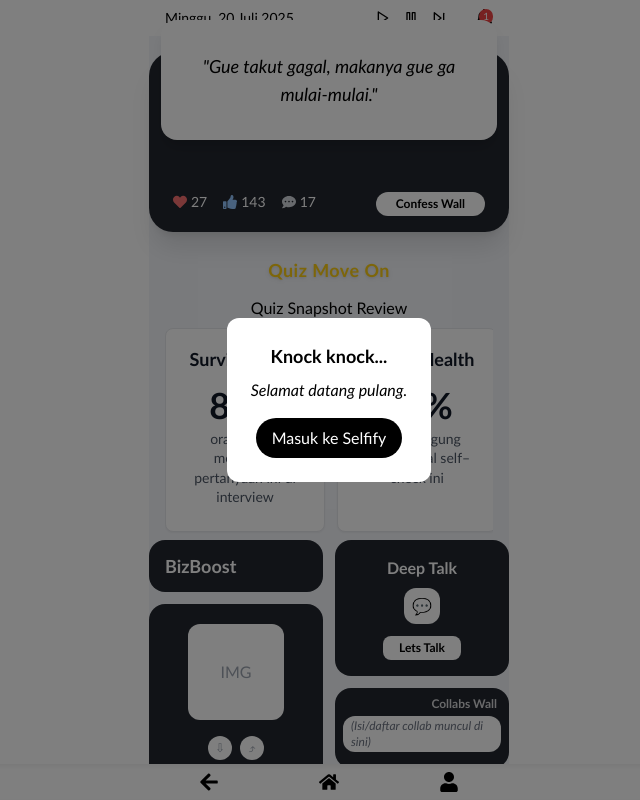
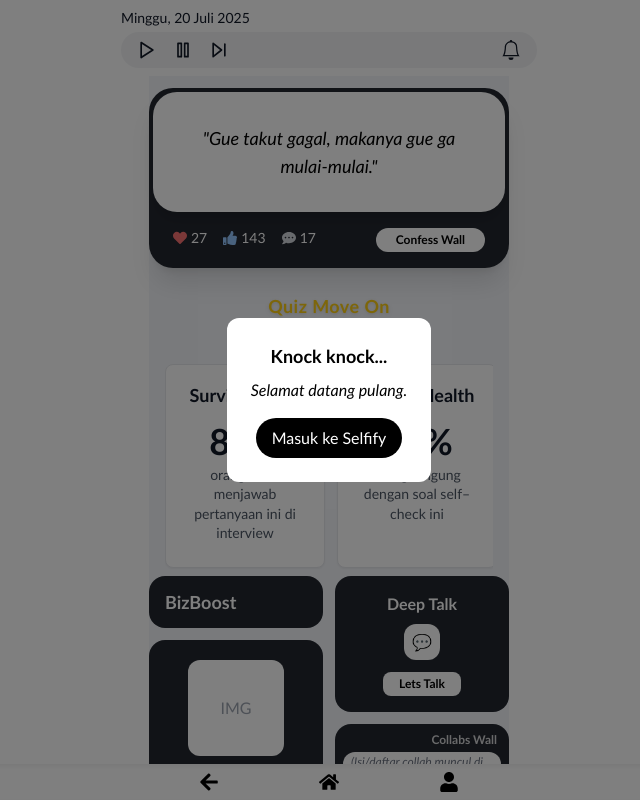
Before and after one commit to deeeeeel/selfify-clean, a Next.js app: page / in a window 1280 px wide. Shown: the top 800 px of the page, without its empty margins (311-951 px from the left). Built offline with nearby package versions, Linux system fonts and the light colour scheme.

Commit message:
fix(confesswall, audioheader): adjust ConfessWall card positioning & update AudioHeader design

```diff
--- a/components/AudioHeader.tsx
+++ b/components/AudioHeader.tsx
@@ -1,6 +1,6 @@
 'use client';
-import { FaBell } from "react-icons/fa";
-import { FiPlay, FiPause, FiSkipForward } from "react-icons/fi";
+import { FiPlay, FiPause, FiSkipForward } from 'react-icons/fi';
+import { BsBell } from 'react-icons/bs';
 
 const getFormattedDate = () => {
   return new Date().toLocaleDateString('id-ID', {
@@ -15,18 +15,19 @@
   const date = getFormattedDate();
 
   return (
-    <div className="flex items-center justify-between max-w-[360px] mx-auto px-4 py-2">
-      <div className="text-sm font-['Trebuchet_MS'] text-black">{date}</div>
-      <div className="flex items-center gap-3 text-black">
-        <FiPlay />
-        <FiPause />
-        <FiSkipForward />
-        <div className="relative ml-4">
-          <FaBell className="text-lg" />
-          <span className="absolute top-0 right-0 bg-red-500 text-white text-[10px] rounded-full px-1">
-            1
-          </span>
+    <div className="max-w-md mx-auto px-4 py-2">
+      {/* Tanggal */}
+      <div className="text-sm text-gray-900 mb-1">{date}</div>
+      {/* Kontainer audio controls */}
+      <div className="bg-gray-100 rounded-full flex items-center justify-between px-4 py-2">
+        {/* Controls kiri */}
+        <div className="flex items-center space-x-4 text-gray-900">
+          <FiPlay className="w-5 h-5" />
+          <FiPause className="w-5 h-5" />
+          <FiSkipForward className="w-5 h-5" />
         </div>
+        {/* Icon notifikasi kanan */}
+        <BsBell className="w-5 h-5 text-gray-900" />
       </div>
     </div>
   );
--- a/components/ConfessWall.tsx
+++ b/components/ConfessWall.tsx
@@ -24,9 +24,9 @@
   return (
     <div className="relative max-w-[360px] mx-auto mb-6">
       {/* Background charcoal */}
-      <div className="bg-[#23272F] rounded-3xl shadow-xl pt-8 pb-16 px-0 relative min-h-[180px] overflow-visible">
+      <div className="bg-[#23272F] rounded-3xl shadow-xl pt-8 pb-16 px-0 relative min-h-[180px] overflow-visible -mt-1">
         {/* Card putih */}
-        <div className="absolute left-3 right-3 -top-8 z-20 bg-white rounded-2xl shadow-lg px-6 py-8 text-center">
+        <div className="absolute left-1 right-1 top-1 z-0 bg-white rounded-3xl shadow-lg px-6 py-8 text-center">
           <p className="italic text-lg text-black font-['Trebuchet_MS']">"{text}"</p>
         </div>
 
```
